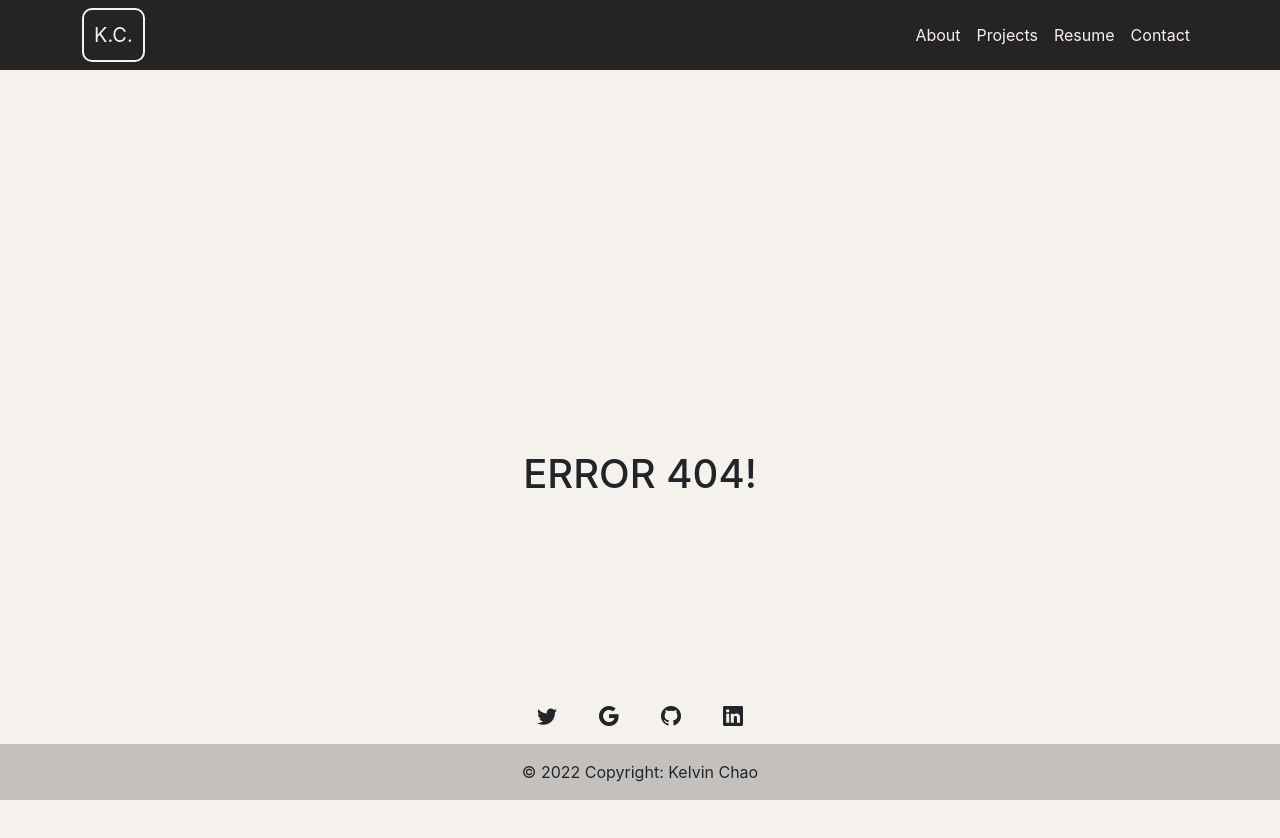
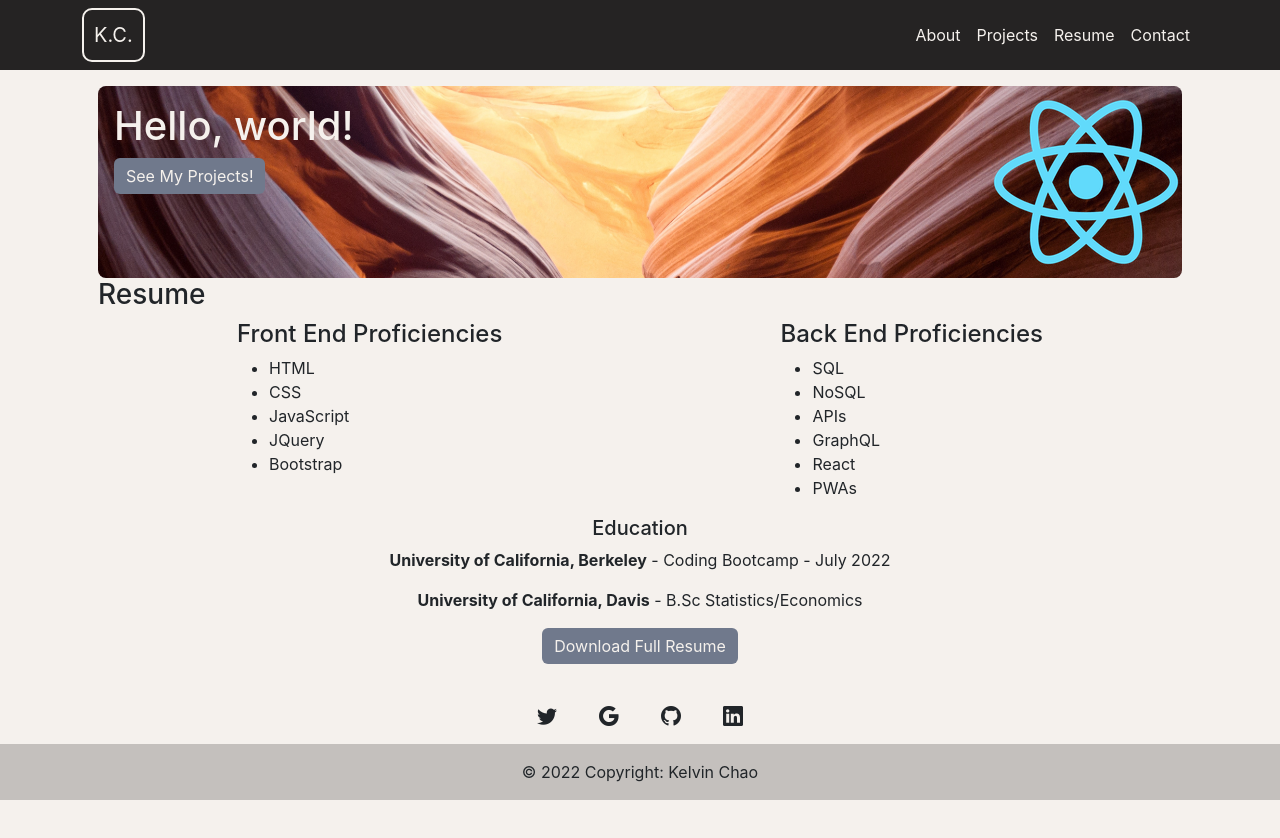
Before and after one commit to KKWChao/MyPortfolio, a React (Create React App) app: page /MyPortfolio/resume in a window 1280 px wide. Before the commit this address had no page. Shown: the top 838 px of the page. Built offline with nearby package versions, Linux system fonts and the light colour scheme.

Commit message:
updated link to include repo

```diff
--- a/src/App.js
+++ b/src/App.js
@@ -21,13 +21,13 @@ function App() {
             <Route path="/" element={<About />} />
             <Route path="/MyPortfolio" element={<About />} />
 
-            <Route path="/projects" element={<Projects />} />
+            <Route path="/MyPortfolio/projects" element={<Projects />} />
 
-            <Route path="/resume" element={<Resume />} />
+            <Route path="/MyPortfolio/resume" element={<Resume />} />
 
-            <Route path="/contact" element={<Contact />} />
+            <Route path="/MyPortfolio/contact" element={<Contact />} />
 
-            <Route path="*" element={<NoMatch />} />
+            <Route path="/MyPortfolio/*" element={<NoMatch />} />
           </Routes>
 
         </Layout>
--- a/src/components/About/index.js
+++ b/src/components/About/index.js
@@ -11,7 +11,7 @@ export function Jumbopart() {
       <h1>Hello, world!</h1>
       <p>
         <Button className="primary buttonPrimary">
-          <Nav.Link as={Link} to="/projects" className="nav-text">See My Projects!</Nav.Link>
+          <Nav.Link as={Link} to="/MyPortfolio/projects" className="nav-text">See My Projects!</Nav.Link>
         </Button>
       </p>
     </div>
--- a/src/components/Nav/index.js
+++ b/src/components/Nav/index.js
@@ -15,10 +15,10 @@ function Navigation() {
         <Navbar.Toggle aria-controls="basic-navbar-nav" />
         <Navbar.Collapse id="basic-navbar-nav">
           <Nav className="ms-auto">
-            <Nav.Link as={Link} to="/" className="nav-text">About</Nav.Link>
-            <Nav.Link as={Link} to="/projects" className="nav-text">Projects</Nav.Link>
-            <Nav.Link as={Link} to="/resume" className="nav-text">Resume</Nav.Link>
-            <Nav.Link as={Link} to="/contact" className="nav-text">Contact</Nav.Link>
+            <Nav.Link as={Link} to="/MyPortfolio/" className="nav-text">About</Nav.Link>
+            <Nav.Link as={Link} to="/MyPortfolio/projects" className="nav-text">Projects</Nav.Link>
+            <Nav.Link as={Link} to="/MyPortfolio/resume" className="nav-text">Resume</Nav.Link>
+            <Nav.Link as={Link} to="/MyPortfolio/contact" className="nav-text">Contact</Nav.Link>
           </Nav>
         </Navbar.Collapse>
       </Container>
```
